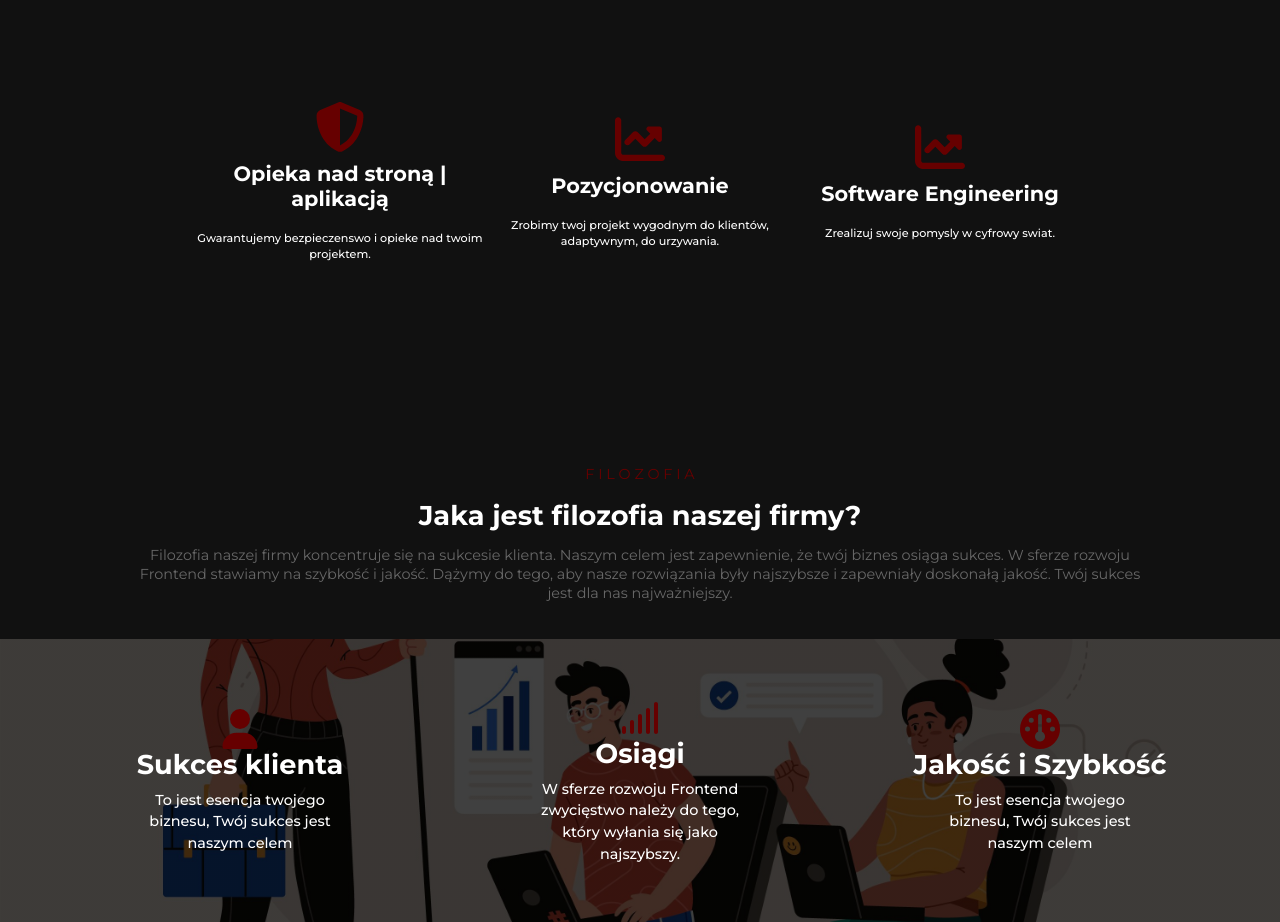
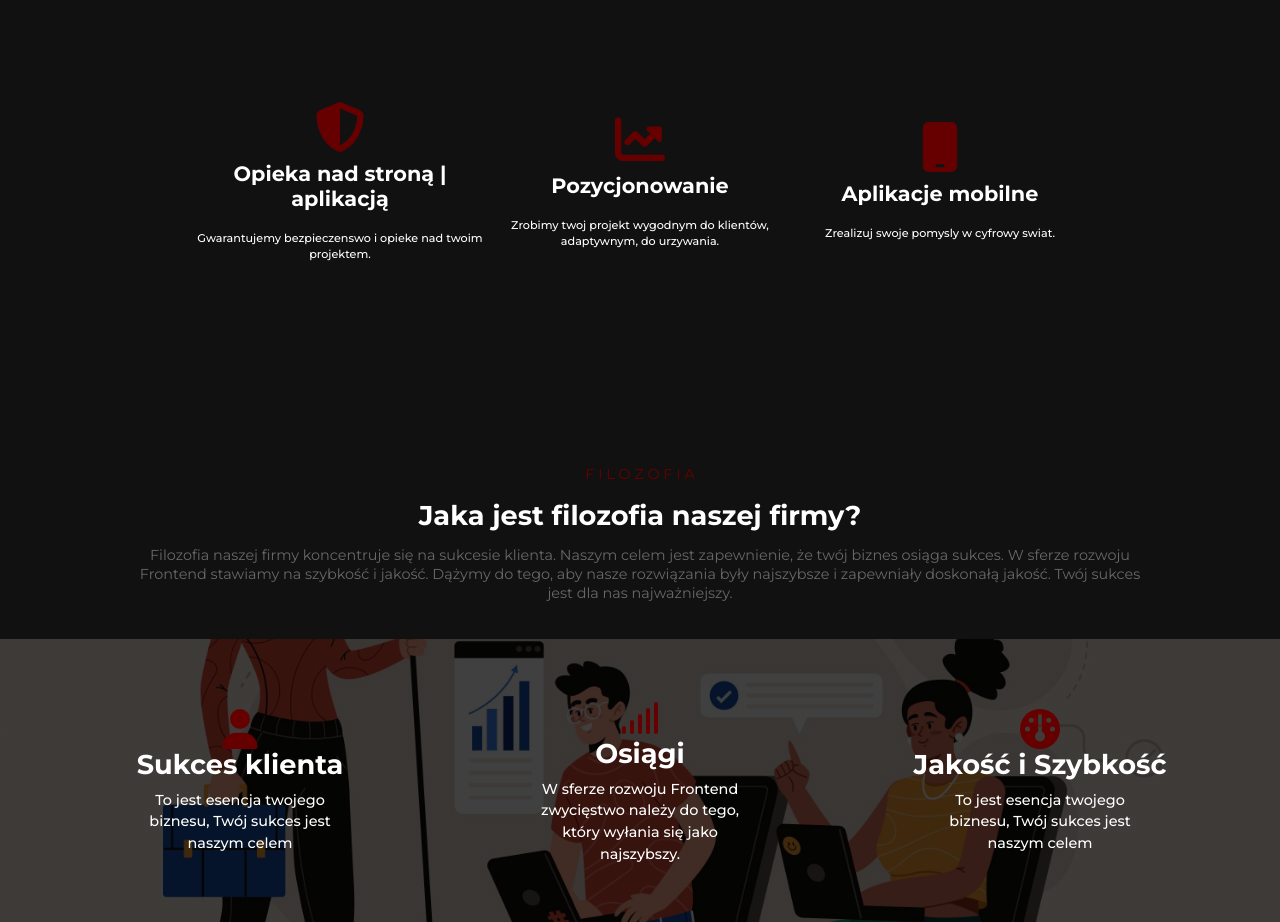
Before and after one commit to nikitinvladd/iqa, a React (Create React App) app: page /about in a window 1280 px wide. Shown: the part 1300-2222 px from the top of the page. Built offline with nearby package versions, Linux system fonts and the light colour scheme; the HTML template or start-up script is replaced by a standard one.

Commit message:
eddit task text and img

```diff
--- a/src/components/what-we-do/whatwedo.js
+++ b/src/components/what-we-do/whatwedo.js
@@ -57,8 +57,8 @@ return(
             <ul>
                 <li>
                 <div className="card-information">
-                <img src="/img/steps.svg" alt="" />
-                    <h1>Software Engineering</h1>
+                <img src="/img/mobile.svg" alt="" />
+                    <h1>Aplikacje mobilne</h1>
                     <p>Zrealizuj swoje pomysly w cyfrowy swiat.</p>
                 </div>
                 </li>
```
